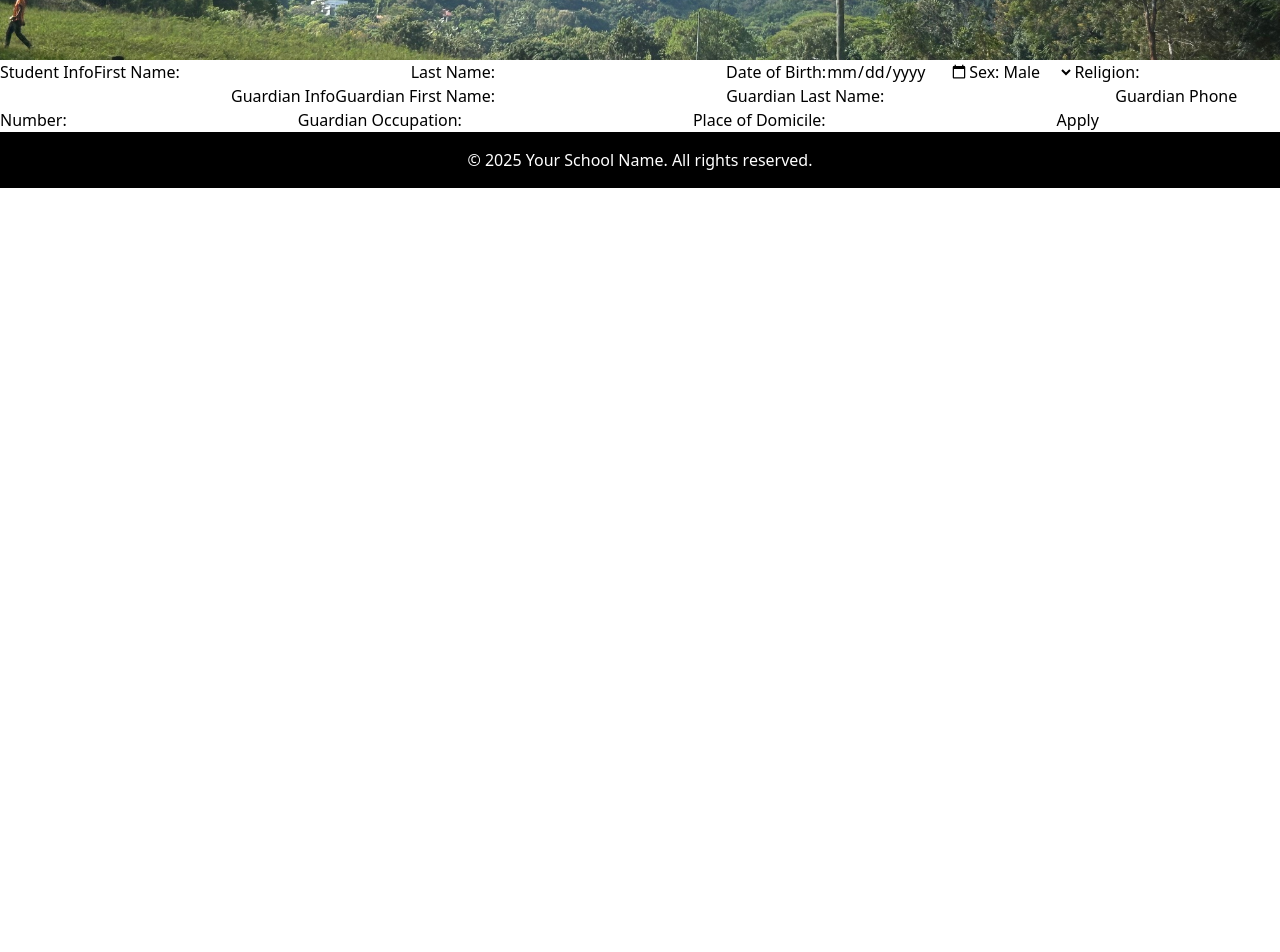
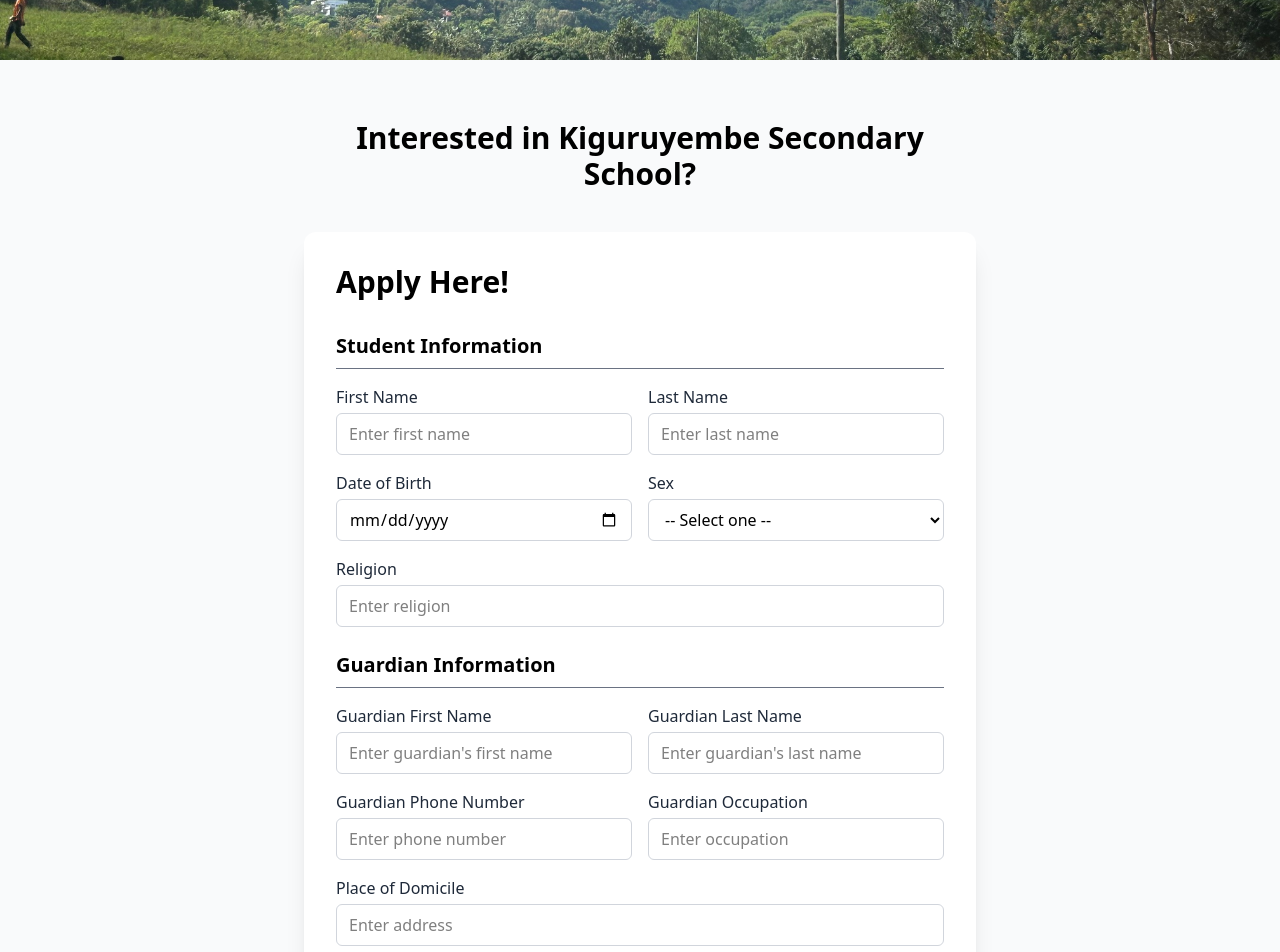
Before and after one commit to stevel419/SchoolWebsite, a React (Vite) app: page /Admission in a window 1280 px wide. Shown: the part 540-1492 px from the top of the page. Before the commit the page ends 800 px from the top, so only its background shows below. Built offline with nearby package versions, Linux system fonts and the light colour scheme.

Commit message:
Completed Admission Page

```diff
--- a/src/Application.jsx
+++ b/src/Application.jsx
@@ -13,6 +13,7 @@ function Application() {
     const [address, setAddress] = useState('');
 
     const handleSubmit = (e) => {
+        e.preventDefault();
         const admissionInfo = {
             firstName, lastName, DOB, sex, religion, gFirstName, gLastName, gNumber, gOccupation, address
         }
@@ -20,84 +21,173 @@ function Application() {
     }
 
     return (
-        <section>
-            <form onSubmit={ handleSubmit }>
-                <label>Student Info</label>
-                <label>First Name:</label>
+        <section className="min-h-screen bg-gray-50 py-15 px-4">
+            <div className="max-w-2xl mx-auto">
+                <h2 className="font-bold text-3xl text-center pb-10">Interested in Kiguruyembe Secondary School?</h2>
+                <div className="bg-white rounded-xl shadow-xl p-6 md:p-8">
+                    <h2 className="font-bold text-2xl md:text-3xl mb-8">
+                        Apply Here!
+                    </h2>
+                    <div className="space-y-6">
+                        <div className="space-y-4">
+                            <h3 className="text-xl font-semibold border-b border-gray-500 pb-2">
+                                Student Information
+                            </h3>
+                            <div className="grid grid-cols-1 md:grid-cols-2 gap-4">
+                                <div>
+                                    <label className="block font-medium text-gray-800 mb-1">
+                                        First Name
+                                    </label>
                                     <input
                                         type="text"
                                         required
                                         value={ firstName }
                                         onChange={ (e) => setFirstName(e.target.value) }
-                ></input>
-                <label>Last Name:</label>
+                                        className="w-full px-3 py-2 border border-gray-300 rounded-md focus:outline-none focus:ring-2 focus:ring-emerald-600 focus:border-transparent"
+                                        placeholder="Enter first name"
+                                    />
+                                </div>
+                                <div>
+                                    <label className="block font-medium text-gray-800 mb-1">
+                                        Last Name
+                                    </label>
                                     <input
                                         type="text"
                                         required
                                         value={ lastName }
                                         onChange={ (e) => setLastName(e.target.value) }
-                ></input>
-                <label>Date of Birth:</label>
+                                        className="w-full px-3 py-2 border border-gray-300 rounded-md focus:outline-none focus:ring-2 focus:ring-emerald-600 focus:border-transparent"
+                                        placeholder="Enter last name"
+                                    />
+                                </div>
+                            </div>
+                            <div className="grid grid-cols-1 md:grid-cols-2 gap-4">
+                                <div>
+                                    <label className="block font-medium text-gray-800 mb-1">
+                                        Date of Birth
+                                    </label>
                                     <input
                                         type="date"
                                         required
                                         value={ DOB }
                                         onChange={ (e) => setDOB(e.target.value) }
-                ></input>
-                <label>Sex:</label>
+                                        className="w-full px-3 py-2 border border-gray-300 rounded-md focus:outline-none focus:ring-2 focus:ring-emerald-600 focus:border-transparent"
+                                    />
+                                </div>
+                                <div>
+                                    <label className="block font-medium text-gray-800 mb-1">
+                                        Sex
+                                    </label>
                                     <select
                                         required
                                         value={ sex }
                                         onChange={ (e) => setSex(e.target.value) }
+                                        className="w-full px-3 py-2 border border-gray-300 rounded-md focus:outline-none focus:ring-2 focus:ring-emerald-600 focus:border-transparent"
                                     >
+                                        <option value="" disabled>-- Select one --</option>
                                         <option value="male">Male</option>
                                         <option value="female">Female</option>
                                     </select>
-                <label>Religion:</label>
+                                </div>
+                            </div>
+                            <div>
+                                <label className="block font-medium text-gray-800 mb-1">
+                                    Religion
+                                </label>
                                 <input
                                     type="text"
                                     required
                                     value={ religion }
                                     onChange={ (e) => setReligion(e.target.value) }
-                ></input>
-                <label>Guardian Info</label>
-                <label>Guardian First Name:</label>
+                                    className="w-full px-3 py-2 border border-gray-300 rounded-md focus:outline-none focus:ring-2 focus:ring-emerald-600 focus:border-transparent"
+                                    placeholder="Enter religion"
+                                />
+                            </div>
+                        </div>
+                        <div className="space-y-4">
+                            <h3 className="text-xl font-semibold border-b border-gray-500 pb-2">
+                                Guardian Information
+                            </h3>
+                            <div className="grid grid-cols-1 md:grid-cols-2 gap-4">
+                                <div>
+                                    <label className="block font-medium text-gray-800 mb-1">
+                                        Guardian First Name
+                                    </label>
                                     <input
                                         type="text"
                                         required
                                         value={ gFirstName }
                                         onChange={ (e) => setGFirstName(e.target.value) }
-                ></input>
-                <label>Guardian Last Name:</label>
+                                        className="w-full px-3 py-2 border border-gray-300 rounded-md focus:outline-none focus:ring-2 focus:ring-emerald-600 focus:border-transparent"
+                                        placeholder="Enter guardian's first name"
+                                    />
+                                </div>
+                                <div>
+                                    <label className="block font-medium text-gray-800 mb-1">
+                                        Guardian Last Name
+                                    </label>
                                     <input
                                         type="text"
                                         required
                                         value={ gLastName }
                                         onChange={ (e) => setGLastName(e.target.value) }
-                ></input>
-                <label>Guardian Phone Number:</label>
+                                        className="w-full px-3 py-2 border border-gray-300 rounded-md focus:outline-none focus:ring-2 focus:ring-emerald-600 focus:border-transparent"
+                                        placeholder="Enter guardian's last name"
+                                    />
+                                </div>
+                            </div>
+                            <div className="grid grid-cols-1 md:grid-cols-2 gap-4">
+                                <div>
+                                    <label className="block font-medium text-gray-800 mb-1">
+                                        Guardian Phone Number
+                                    </label>
                                     <input
                                         type="tel"
                                         required
                                         value={ gNumber }
                                         onChange={ (e) => setGNumber(e.target.value) }
-                ></input>
-                <label>Guardian Occupation:</label>
+                                        className="w-full px-3 py-2 border border-gray-300 rounded-md focus:outline-none focus:ring-2 focus:ring-emerald-600 focus:border-transparent"
+                                        placeholder="Enter phone number"
+                                    />
+                                </div>
+                                <div>
+                                    <label className="block font-medium text-gray-800 mb-1">
+                                        Guardian Occupation
+                                    </label>
                                     <input
                                         type="text"
                                         required
                                         value={ gOccupation }
                                         onChange={ (e) => setGOccupation(e.target.value) }
-                ></input>
-                <label>Place of Domicile:</label>
+                                        className="w-full px-3 py-2 border border-gray-300 rounded-md focus:outline-none focus:ring-2 focus:ring-emerald-600 focus:border-transparent"
+                                        placeholder="Enter occupation"
+                                    />
+                                </div>
+                            </div>
+                            <div>
+                                <label className="block font-medium text-gray-800 mb-1">
+                                    Place of Domicile
+                                </label>
                                 <input
                                     type="text"
                                     required
                                     value={ address }
                                     onChange={ (e) => setAddress(e.target.value) }
-                ></input>
-                <button>Apply</button>
-            </form>
+                                    className="w-full px-3 py-2 border border-gray-300 rounded-md focus:outline-none focus:ring-2 focus:ring-emerald-600 focus:border-transparent"
+                                    placeholder="Enter address"
+                                />
+                            </div>
+                        </div>
+                        <button
+                            type="submit"
+                            onClick={ handleSubmit }
+                            className="w-full bg-emerald-600 hover:bg-emerald-800 text-white font-semibold py-3 px-4 rounded-md transition duration-200 focus:outline-none focus:ring-2 focus:ring-blue-500 focus:ring-offset-2"
+                        >
+                            Submit Application
+                        </button>
+                    </div>
+                </div>
+            </div>
         </section>
     );
 }
```
Lines whose indentation alone changed are shown as unchanged.
